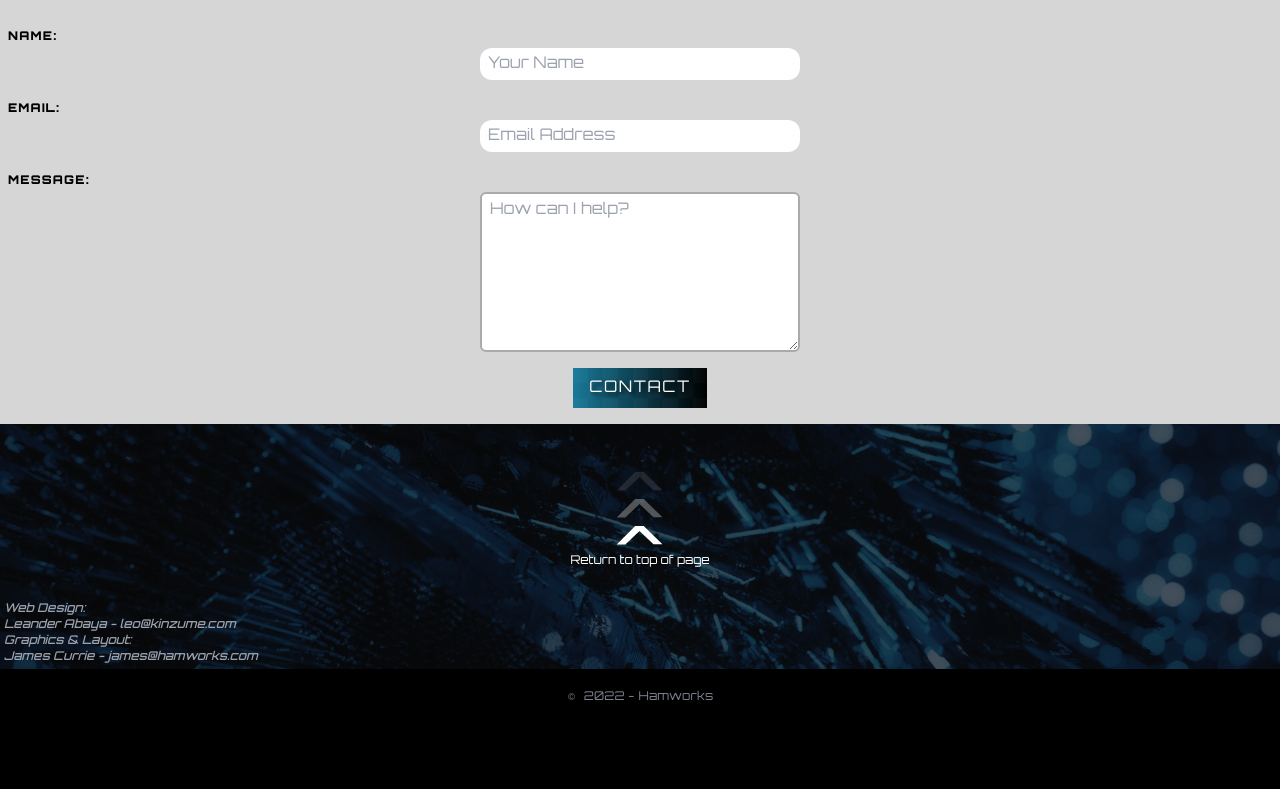
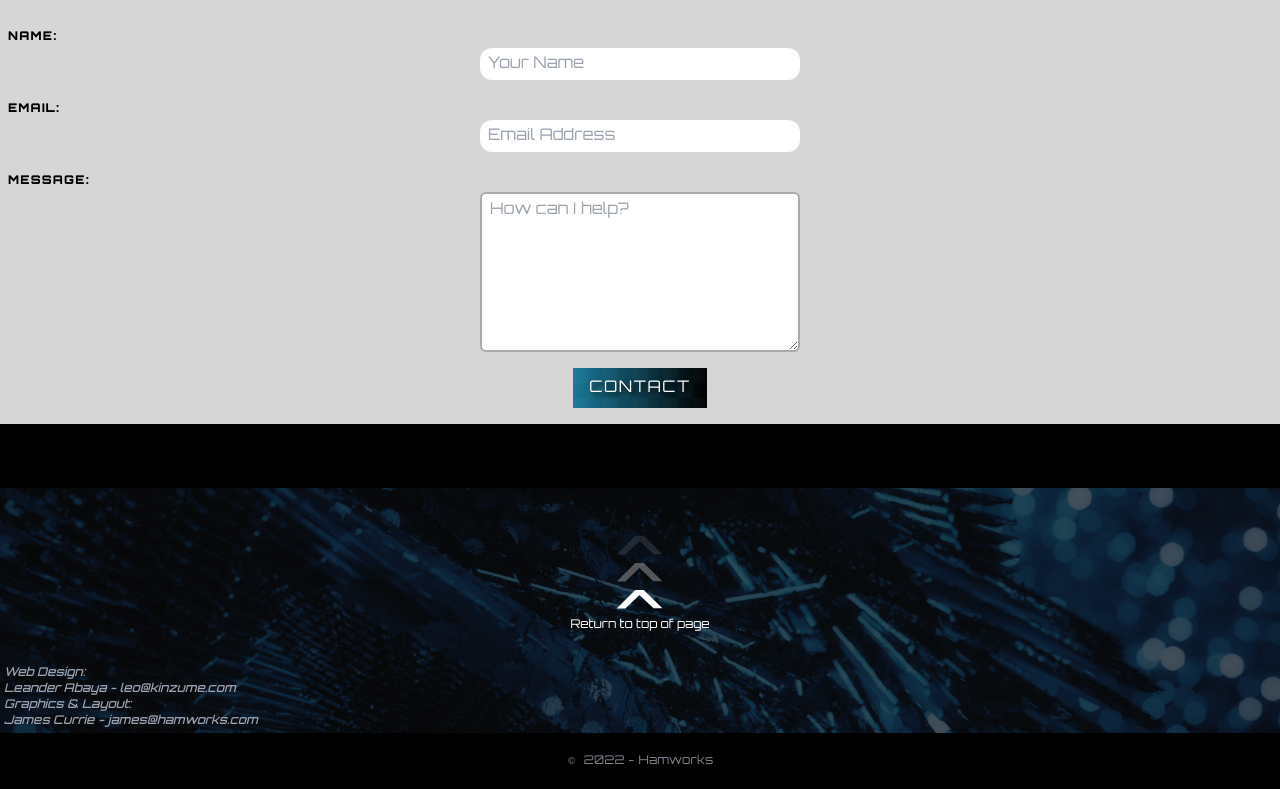
Before and after one commit to Kinzume/hamworks, a Next.js app: page / in a window 1280 px wide. Shown: the part 2840-3629 px from the top of the page. Before the commit the page ends 3565 px from the top, so only its background shows below. Built offline with nearby package versions, Linux system fonts and the light colour scheme.

Commit message:
Add margin-top

```diff
--- a/pages/index.js
+++ b/pages/index.js
@@ -227,7 +227,7 @@
       </main>
       <footer
         className="w-full bg-gray-600 bg-blend-multiply bg-[url('/images/footer-bg.jpg')]
-        bg-center bg-no-repeat bg-cover"
+        bg-center bg-no-repeat bg-cover mt-16"
       >
         <div
           aria-hidden="true"
```
